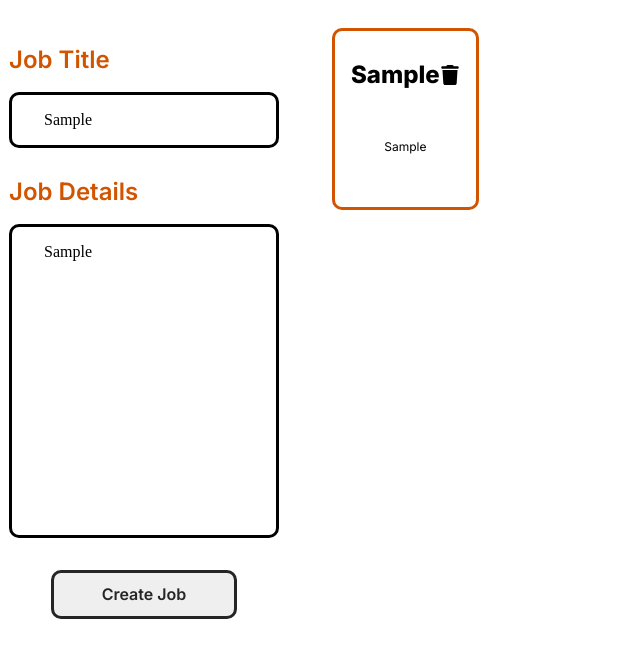
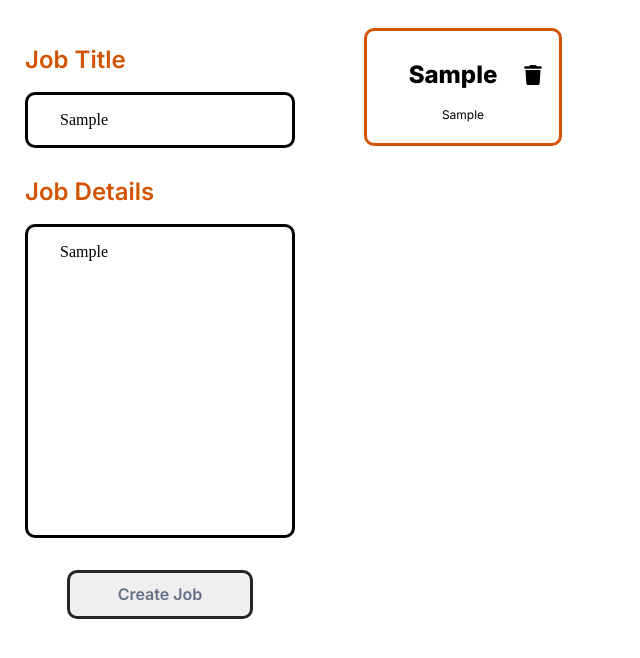
Before and after one commit to henriquepaulalima/jobshub, a React (Create React App) app in the folder jobshub-v1.0/: page / in a window 1280 px wide. Both pictures are taken after typing "Sample", "Sample" into the empty fields and a click on the button "Create Job". Shown: the top 658 px of the page, without its empty margins (0-640 px from the left). Built offline with nearby package versions, Linux system fonts and the light colour scheme.

Commit message:
Update components style

```diff
--- a/jobshub-v1.0/src/assets/App.css
+++ b/jobshub-v1.0/src/assets/App.css
@@ -3,7 +3,7 @@
 }
 
 .main-content {
-  flex-grow: 3;
+  flex-grow: 2;
 }
 
 :root {
--- a/jobshub-v1.0/src/components/JobCard/style.css
+++ b/jobshub-v1.0/src/components/JobCard/style.css
@@ -5,6 +5,8 @@
   align-content: stretch;
   border: solid 3px var(--orange-dark);
   border-radius: 10px;
+  height: auto;
+  width: 10rem;
   padding: 1rem;
 }
 
@@ -33,10 +35,8 @@
   font-family: 'Inter', sans-serif;
   font-weight: 400;
   font-size: .75em;
-  padding: 2rem 1rem;
   line-height: 1.5rem;
 }
-
 
 .job-card_img {
   height: 20px;
--- a/jobshub-v1.0/src/components/JobsList/style.css
+++ b/jobshub-v1.0/src/components/JobsList/style.css
@@ -3,7 +3,10 @@
   flex-wrap: wrap;
   flex-direction: row;
   background-color: var(--fundo);
+  width: 80%;
   padding: 1rem 2rem;
+  margin: 0;
+  transition: ease 2s;
 }
 
 .jobs-list_item {
--- a/jobshub-v1.0/src/components/RegistrationForm/style.css
+++ b/jobshub-v1.0/src/components/RegistrationForm/style.css
@@ -8,7 +8,7 @@
     align-content: center;
     align-items: stretch;
     width: 20%;
-    padding: 2rem 1rem;
+    padding: 2rem;
 }
 
 .registration-form_label {
@@ -53,5 +53,5 @@
     font-size: 1rem;
     font-weight: 600;
     text-align: start;
-    color: var(--gray-dark);
+    color: var(--gray-light);
 }
```
